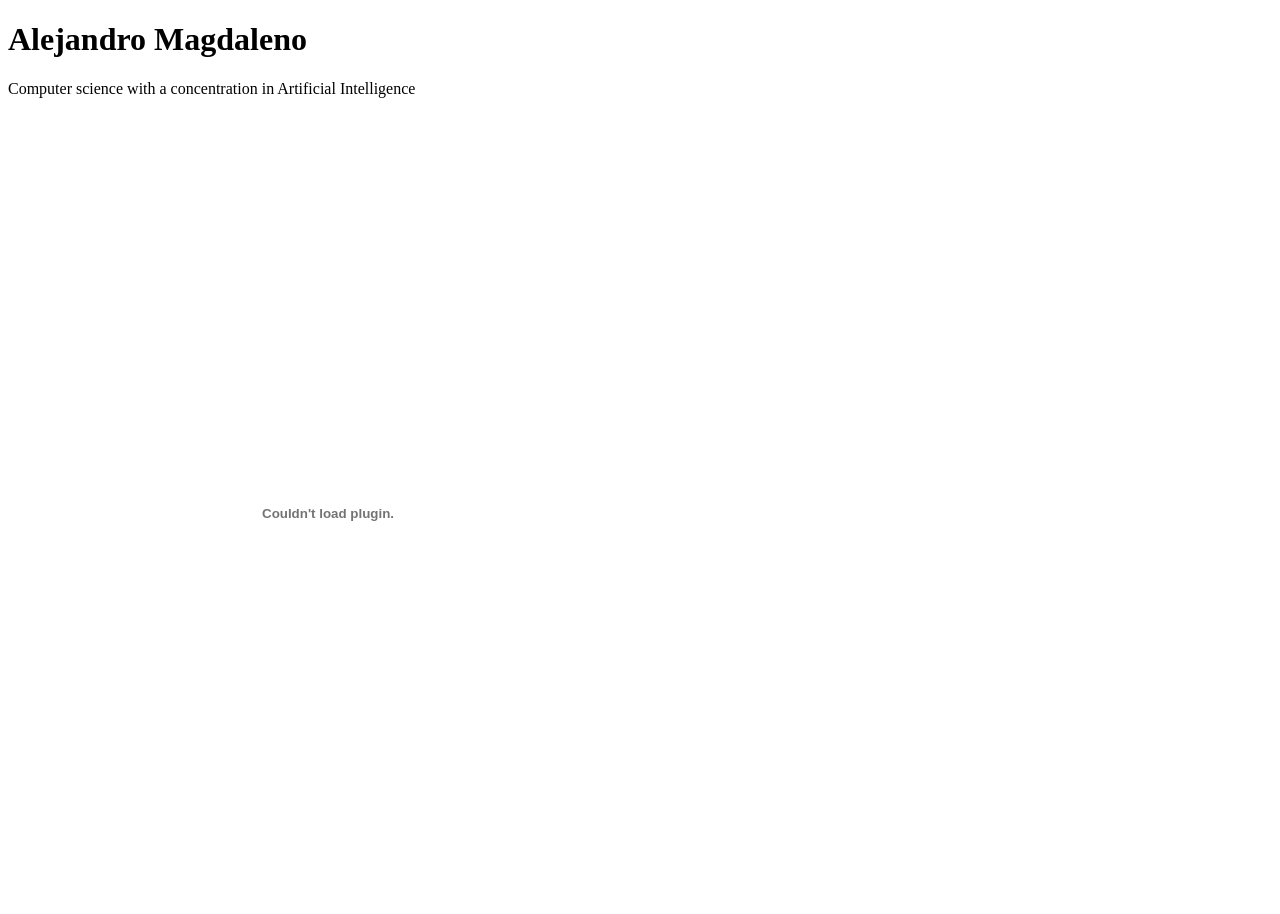
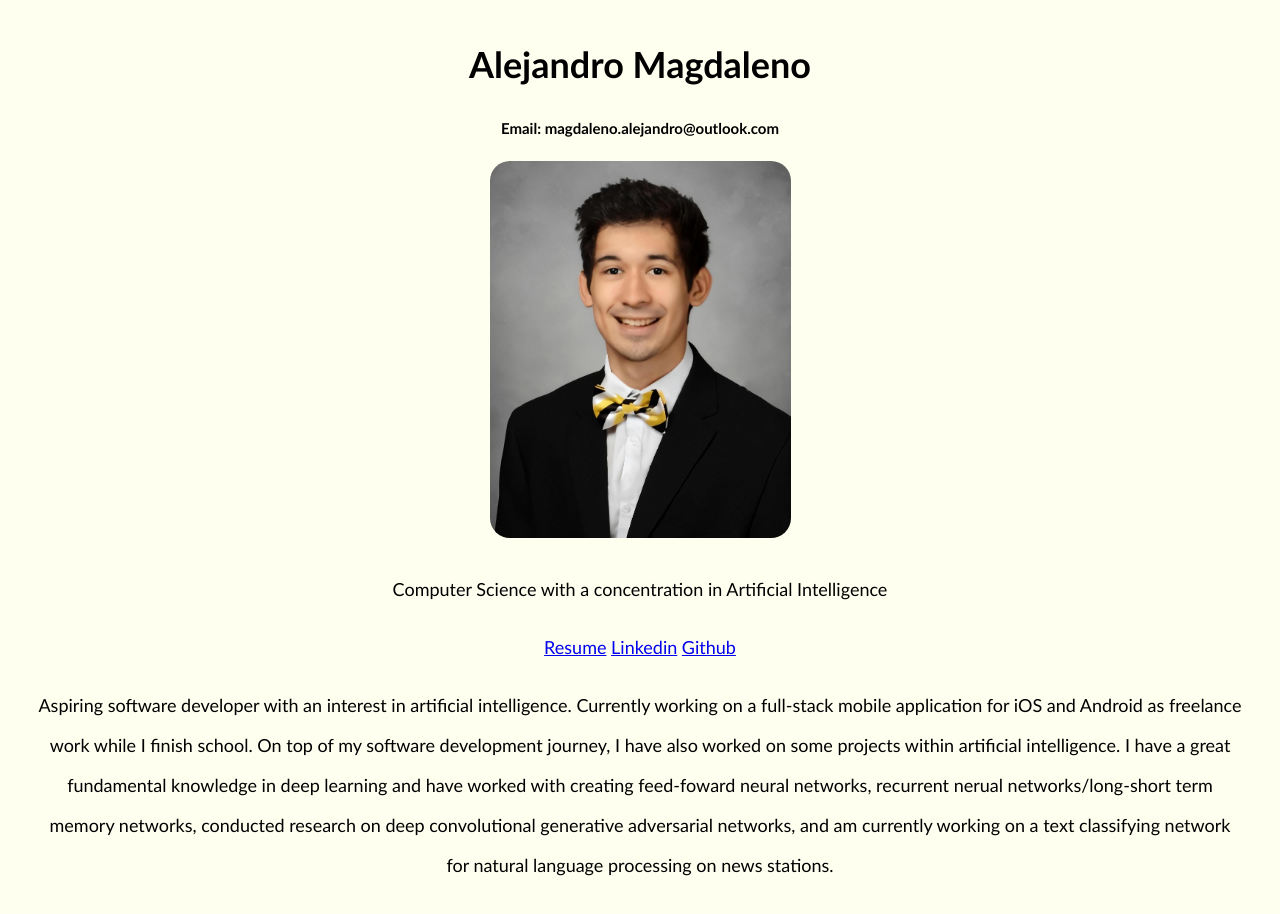
Before and after one commit to AlejandroMagdaleno/Personal-Website, a plain HTML site: page index.html in a window 1280 px wide. Drawn offline with Linux system fonts and the light colour scheme.

Commit message:
Designed new site

```diff
--- a/index.html
+++ b/index.html
@@ -1,12 +1,26 @@
 <!DOCTYPE html>
 <html>
 <head>
-<title>Page Title</title>
+<title>Portfolio</title>
+ <link rel="stylesheet" href="style.css">
+<meta name="viewport" content="width=device-width, initial-scale=1"/>
 </head>
-<body>
-
-<h1>Alejandro Magdaleno</h1>
-<p>Computer science with a concentration in Artificial Intelligence</p>
-<embed src="Resume_Official (1).pdf" style="position: absolute;" width="50%" height="100%">
+<center><h1>Alejandro Magdaleno</h1>
+<h2>Email: magdaleno.alejandro@outlook.com</h2>
+</center>
+<body style="background-color:ivory;">
+<center>
+    <img src="me.jpg" width="25%", height="25%">
+     <p>Computer Science with a concentration in Artificial Intelligence</p>
+     <a href="Resume_Official.pdf">Resume</a>
+     <a href="https://www.linkedin.com/in/alejandro-magdaleno179/">Linkedin</a>
+     <a href="https://github.com/AlejandroMagdaleno">Github</a>
+     <p>Aspiring software developer with an interest in artificial intelligence.
+         Currently working on a full-stack mobile application for iOS and Android as freelance work while I finish school.
+         On top of my software development journey, I have also worked on some projects within artificial intelligence.
+         I have a great fundamental knowledge in deep learning and have worked with creating feed-foward neural networks,
+         recurrent nerual networks/long-short term memory networks, conducted research on deep convolutional generative adversarial networks,
+         and am currently working on a text classifying network for natural language processing on news stations. </p>
+</center>
 </body>
 </html>
--- /dev/null
+++ b/style.css
@@ -0,0 +1,21 @@
+h1{
+    font-family: 'Gill Sans', 'Gill Sans MT', Calibri, 'Trebuchet MS', sans-serif;
+    padding-top: 20px;
+}
+
+h2{
+    font-size: 15px;
+}
+
+img{
+    border-radius: 20px;
+    border-color: black;
+}
+
+body {
+    font-size: large;
+    font-family: 'Gill Sans', 'Gill Sans MT', Calibri, 'Trebuchet MS', sans-serif;
+    padding-left: 30px;
+    padding-right: 30px;
+    line-height: 40px;
+}
```
Also changed, not shown: me.jpg (added), 5 other files.
